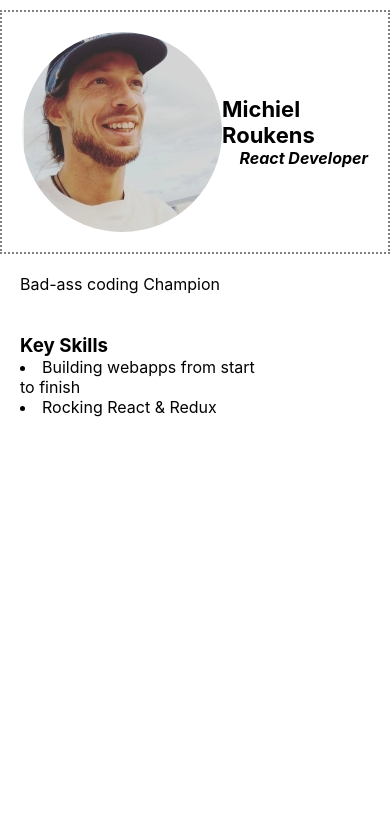
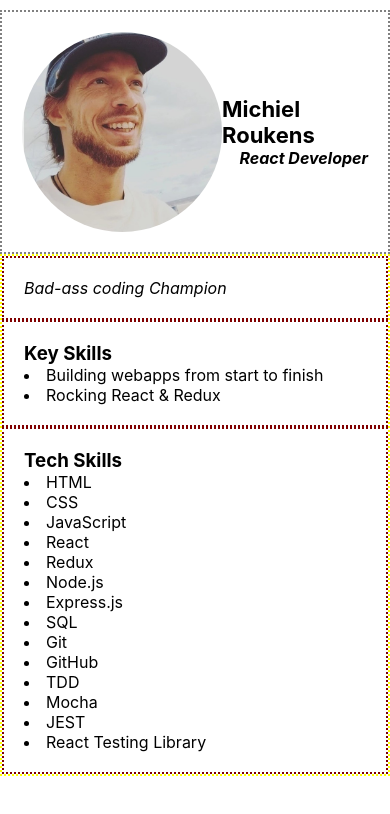
Before and after one commit to arejasverduras/resume, a React (Create React App) app: page / in a window 390 px wide. Shown: the top 814 px of the page. Built offline with nearby package versions, Linux system fonts and the light colour scheme.

Commit message:
add techSkills widget and mobile styles sidebar widget

```diff
--- a/src/App.css
+++ b/src/App.css
@@ -10,6 +10,18 @@
   "header header"
   "sidebar main";
   margin: 10px auto;
+  grid-template-columns: 35% 65%;
+}
+
+@media screen and (max-width: 500px) {
+  .App {
+    grid-template-areas:
+    "header"
+    "main"
+    "sidebar";
+  margin: 10px auto;
+  grid-template-columns: 100%}
+
 }
 
 
@@ -46,29 +58,23 @@ header {
 
 /* SideBar */
 
-/* .SideBar {
-  display: grid;
-  grid-template-areas:
-  "contactDetails"
-  "Summary"
-  "keySkills"
-  "techSkills";
-  height: 600px;
-} */
+.SideBar {
+  border: 2px dotted yellow;
+}
 
 /* Widget */
 .Widget {
   padding: 20px;
+  border: 2px dotted maroon;
 }
 
 
 /* Widgets */
 
-.summary * {
+.summary {
   font-style:italic;
-  font-weight: 50px;
 }
 
-/* .keySkills {
-  grid-area: keySkills;
-} */
+.keySkills {
+  /* insert styles here */
+}
--- a/src/components/SideBar/SideBar.js
+++ b/src/components/SideBar/SideBar.js
@@ -6,19 +6,20 @@ export const SideBar = (props) => {
     const {summary, keySkills, techSkills,contactInfo, } = props;
 
     const summaryContent = summary;
-    const keySkillsContent = keySkills.map(skill =>
-            (
+    const keySkillsContent = keySkills.map(skill => (
                 <li>{skill}</li>
-            )
-        )
+            ));
 
-
+    const techSkillsContent = techSkills.map(tech => (
+        <li>{tech}</li>
+    ));
 
     return (
         <div className='SideBar'>
                  {/* return Widget component for each sidebar section */}
-                 <Widget className="summary" content={summaryContent}  />
-                 <Widget className="keySkills" title="Key Skills"  content={keySkillsContent} />
+                 <Widget name="summary" content={summaryContent}  />
+                 <Widget name="keySkills" title="Key Skills"  content={keySkillsContent} />
+                 <Widget name="techSkills" title="Tech Skills"  content={techSkillsContent} />
         </div>
     )
 }
--- a/src/components/Widget/Widget.js
+++ b/src/components/Widget/Widget.js
@@ -1,11 +1,11 @@
 import React from 'react'
 
-export const Widget = ({content, title}) => {
+export const Widget = ({content, title, name}) => {
 
     return (
         <div className="Widget">
             <h3>{title}</h3>
-            {content}
+            <div className={name}>{content}</div>
         </div>
     )
 }
```
